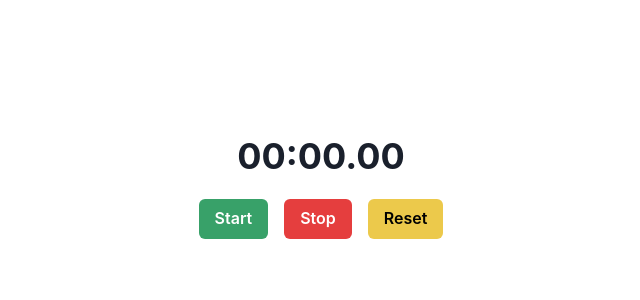
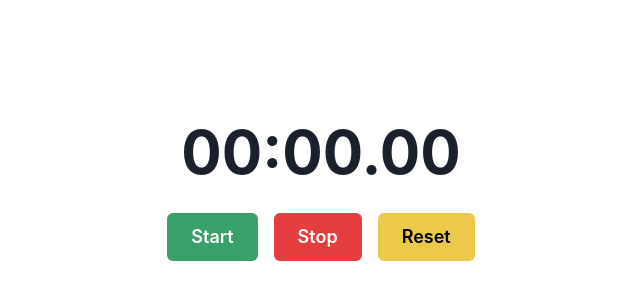
Before and after one commit to GPT-Engineer-App-Dev/clone-feature, a React (Vite) app: page / in a window 1280 px wide. Shown: the part 216-516 px from the top of the page, without its empty margins (319-959 px from the left). Built offline with nearby package versions, Linux system fonts and the light colour scheme.

Commit message:
Increased the size of the stopwatch display and buttons to make them more prominent on the screen.

```diff
--- a/src/pages/Index.jsx
+++ b/src/pages/Index.jsx
@@ -38,13 +38,13 @@ const Index = () => {
   return (
     <Container centerContent maxW="container.md" height="100vh" display="flex" flexDirection="column" justifyContent="center" alignItems="center">
       <VStack spacing={4}>
-        <Text fontSize="4xl" fontWeight="bold">
+        <Text fontSize="6xl" fontWeight="bold">
           {formatTime(time)}
         </Text>
         <HStack spacing={4}>
-          <Button colorScheme="green" onClick={startTimer}>Start</Button>
-          <Button colorScheme="red" onClick={stopTimer}>Stop</Button>
-          <Button colorScheme="yellow" onClick={resetTimer}>Reset</Button>
+          <Button colorScheme="green" size="lg" onClick={startTimer}>Start</Button>
+          <Button colorScheme="red" size="lg" onClick={stopTimer}>Stop</Button>
+          <Button colorScheme="yellow" size="lg" onClick={resetTimer}>Reset</Button>
         </HStack>
       </VStack>
     </Container>
```
